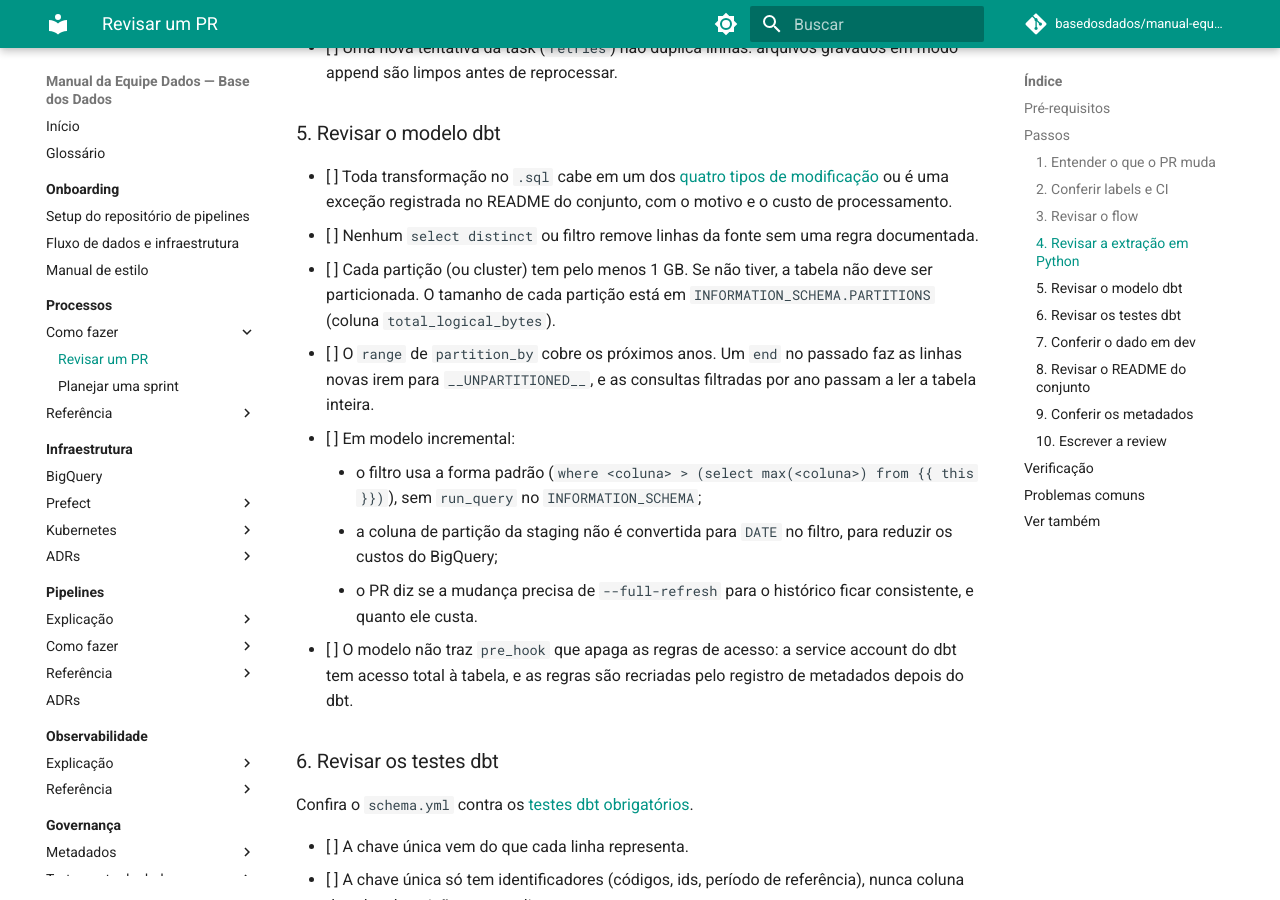
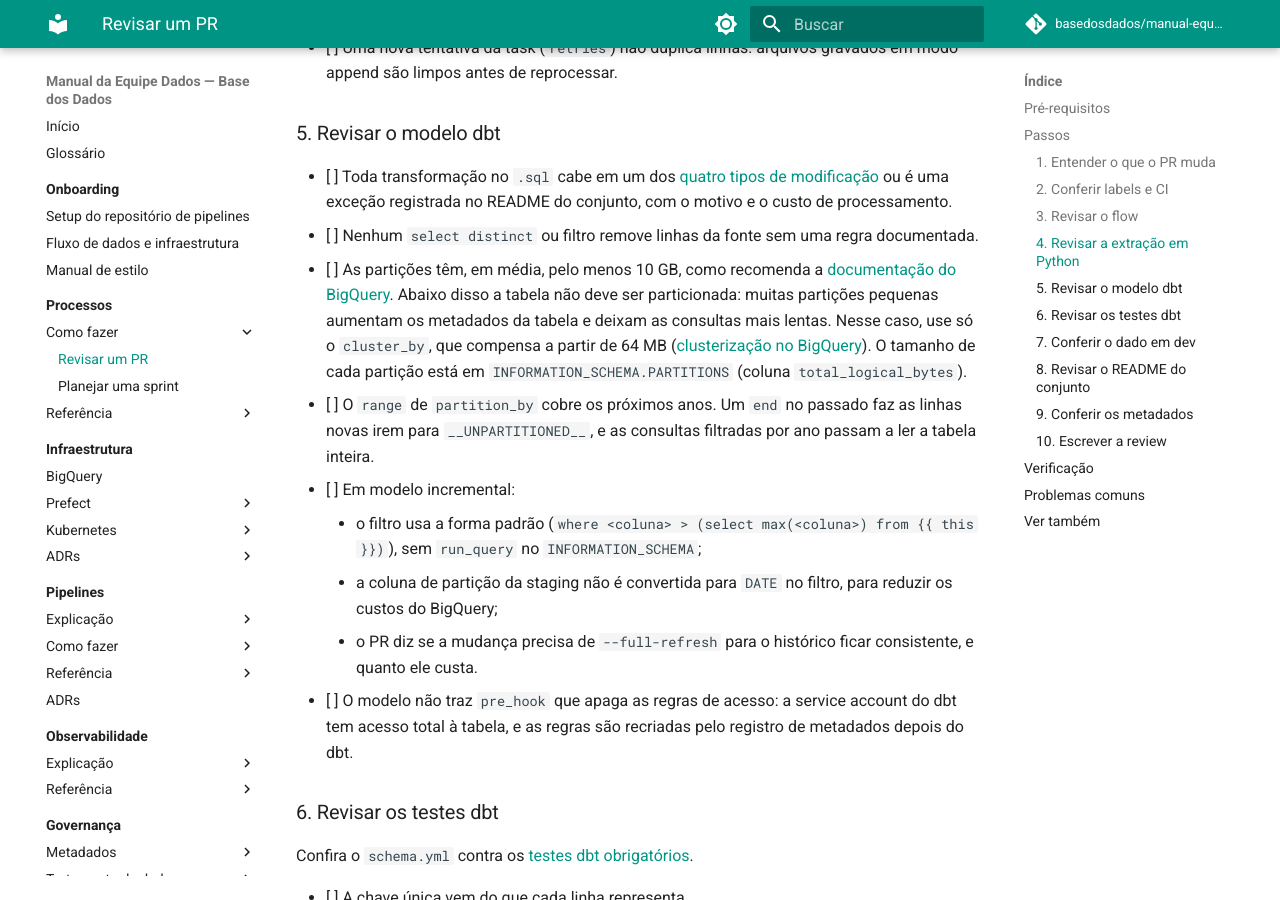
Before and after one commit to basedosdados/manual-equipe-dados, an MkDocs documentation site: the page built from docs/processos/como-fazer/revisar-pr.md, in a window 1280 px wide and 900 px high, scrolled down 1858 px. Built offline with MkDocs 1.6.1 and Material for MkDocs 9.7.7, drawn with Linux system fonts in a browser that asks for light colours; comment, search, counter and statistics services are not loaded.

Commit message:
docs: partição com pelo menos 10 GB em média, como recomenda o BigQuery

```diff
--- a/docs/processos/como-fazer/revisar-pr.md
+++ b/docs/processos/como-fazer/revisar-pr.md
@@ -75,9 +75,13 @@ Confira contra [como estruturar um flow de dataset](../../pipelines/como-fazer/e
   [quatro tipos de modificação](../../governanca/tratamento-de-dados/explicacao/principios-de-tratamento.md#as-unicas-modificacoes-que-fazemos)
   ou é uma exceção registrada no README do conjunto, com o motivo e o custo de processamento.
 - [ ] Nenhum `select distinct` ou filtro remove linhas da fonte sem uma regra documentada.
-- [ ] Cada partição (ou cluster) tem pelo menos 1 GB. Se não tiver, a tabela não deve ser
-  particionada. O tamanho de cada partição está em `INFORMATION_SCHEMA.PARTITIONS` (coluna
-  `total_logical_bytes`).
+- [ ] As partições têm, em média, pelo menos 10 GB, como recomenda a
+  [documentação do BigQuery](https://cloud.google.com/bigquery/docs/partitioned-tables).
+  Abaixo disso a tabela não deve ser particionada: muitas partições pequenas aumentam os
+  metadados da tabela e deixam as consultas mais lentas. Nesse caso, use só o `cluster_by`, que
+  compensa a partir de 64 MB
+  ([clusterização no BigQuery](https://cloud.google.com/bigquery/docs/clustered-tables)). O tamanho
+  de cada partição está em `INFORMATION_SCHEMA.PARTITIONS` (coluna `total_logical_bytes`).
 - [ ] O `range` de `partition_by` cobre os próximos anos. Um `end` no passado faz as linhas novas
   irem para `__UNPARTITIONED__`, e as consultas filtradas por ano passam a ler a tabela inteira.
 - [ ] Em modelo incremental:
```
Also changed, not shown: docs/index.md (+1 -1 lines).
